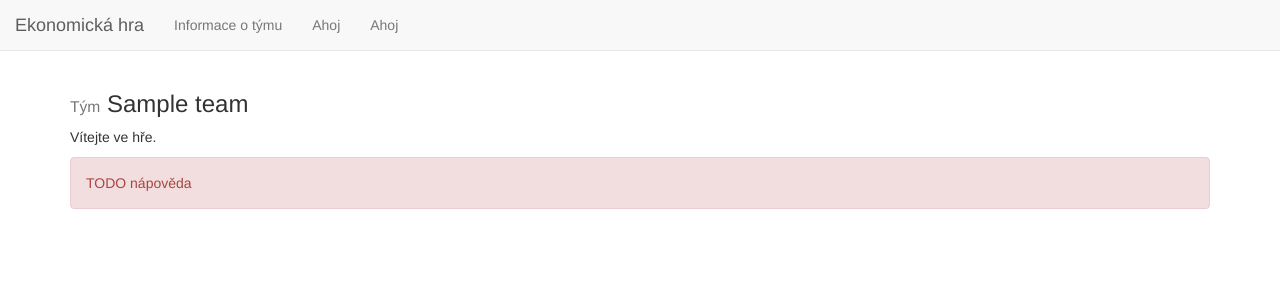
After one commit to Aearsis/economy-game, a Django app: page / in a window 1280 px wide. The commit adds this page. Shown: the top 300 px of the page. Run offline with Django 3.2, Linux system fonts and the light colour scheme; a user stored in the database is signed in; tables that the repository leaves empty hold one stand-in row (values such as "Sample post"); some libraries are stand-ins or nearby versions.

Commit message:
Logging in and creating a team
Please note those decorators, player_required and more notably
team_required.

```diff
--- a/core/models.py
+++ b/core/models.py
@@ -29,10 +29,16 @@ class Game(models.Model):
     def to_date(self, delta):
         return self.started + delta
 
+    class Meta:
+        permissions = (
+            ("play_game", "Can play the game as a team"),
+        )
+
 
 class Team(models.Model):
-    name = models.CharField(max_length=256, unique=True)
-    visible = models.BooleanField(default=False)
+    name = models.CharField(max_length=256, unique=True, verbose_name="Název týmu")
+    visible = models.BooleanField(default=True)
+    members = models.TextField(verbose_name="Seznam členů")
 
     balance_cache = None
 
--- a/core/views.py
+++ b/core/views.py
@@ -1 +1,31 @@
-from django.shortcuts import render
+from django.shortcuts import render, redirect
+from django.forms import ModelForm
+from core.models import *
+from ekonomicka.utils import *
+
+
+@team_required
+def team(request):
+    return render(request, "core/team.html", { 'team' : request.user.player.team })
+
+class TeamForm(ModelForm):
+    class Meta:
+        model = Team
+        fields = [ 'name', 'members' ]
+
+@player_required
+def create_team(request, next = "/team"):
+    if (request.user.player.team is not None):
+        return redirect(next)
+
+    if (request.method == 'POST'):
+        form = TeamForm(request.POST)
+        if form.is_valid():
+            pl = request.user.player
+            pl.team = form.save()
+            pl.save()
+            return redirect(next)
+    else:
+        form = TeamForm()
+
+    return render(request, "core/create_team.html", { 'form': form })
--- a/ekonomicka/urls.py
+++ b/ekonomicka/urls.py
@@ -14,10 +14,14 @@ Including another URLconf
     2. Add a URL to urlpatterns:  url(r'^blog/', include('blog.urls'))
 """
 from django.conf.urls import url, include
-from django.contrib import admin
-import recipes
+from django.contrib import admin, auth
+import core.views
 
 urlpatterns = [
     url(r'^admin/', admin.site.urls),
-    url(r'^recipes/', include('recipes.urls'))
+    url(r'^recipes/', include('recipes.urls')),
+    url(r'^team/create/', core.views.create_team, name = 'team/create'),
+    url(r'^team/', core.views.team, name = 'team'),
+    url(r'^accounts/', include('django.contrib.auth.urls'), {'template_name' : 'core/login.html' }, name = 'login'),
+    url(r'^$', core.views.team),
 ]
--- /dev/null
+++ b/ekonomicka/utils.py
@@ -0,0 +1,26 @@
+from django.contrib.auth.decorators import user_passes_test
+
+
+def player_required(view_func):
+    """
+    Decorator that ensures logged user is a player
+
+    """
+    player_decorator = user_passes_test(
+        lambda u: hasattr(u, 'player'),
+        login_url = '/accounts/login/'
+    )
+    return player_decorator(view_func)
+
+
+def team_required(view_func):
+    """
+    Decorator that ensures logged player has its own team -> request.user.player.team != None.
+    User must be logged in (if not, redirect to login_url), and have a team (if not, redirect to core.team)
+
+    """
+    team_decorator = user_passes_test(
+        lambda u: u.player.team is not None,
+        login_url = '/team/create/'
+    )
+    return player_required(team_decorator(view_func))
--- a/templates/base.html
+++ b/templates/base.html
@@ -11,11 +11,11 @@
 
 <nav class="navbar navbar-default navbar-static-top">
     <div class="navbar-header">
-      <a class="navbar-brand" href="#">Ekonohra</a>
+      <a class="navbar-brand" href="#">Ekonomická hra</a>
     </div>
     <div class="container-fluid">
         <ul class="nav navbar-nav">
-            <li><a href="xxx">Ahoj</a></li>
+            <li><a href="{% url 'team' %}">Informace o týmu</a></li>
             <li><a href="xxx">Ahoj</a></li>
             <li><a href="xxx">Ahoj</a></li>
         </ul>
--- /dev/null
+++ b/templates/core/team.html
@@ -0,0 +1,11 @@
+{% extends "base.html" %}
+{% block title %}Tým {{ team.name }}{% endblock %}
+{% block content %}
+
+<h3><small>Tým</small> {{ team.name }}</h3>
+
+<p>Vítejte ve hře.</p>
+
+<div class="alert alert-danger">TODO nápověda</div>
+
+{% endblock %}
```
Also changed, not shown: templates/core/create_team.html (added, +18 -0 lines), templates/core/login.html (added, +30 -0 lines), auctions/migrations/0002_auto_20160330_2253.py (added), core/migrations/0002_auto_20160330_1234.py (added), core/migrations/0003_auto_20160330_2253.py (added), recipes/migrations/0002_auto_20160330_2253.py (added).
